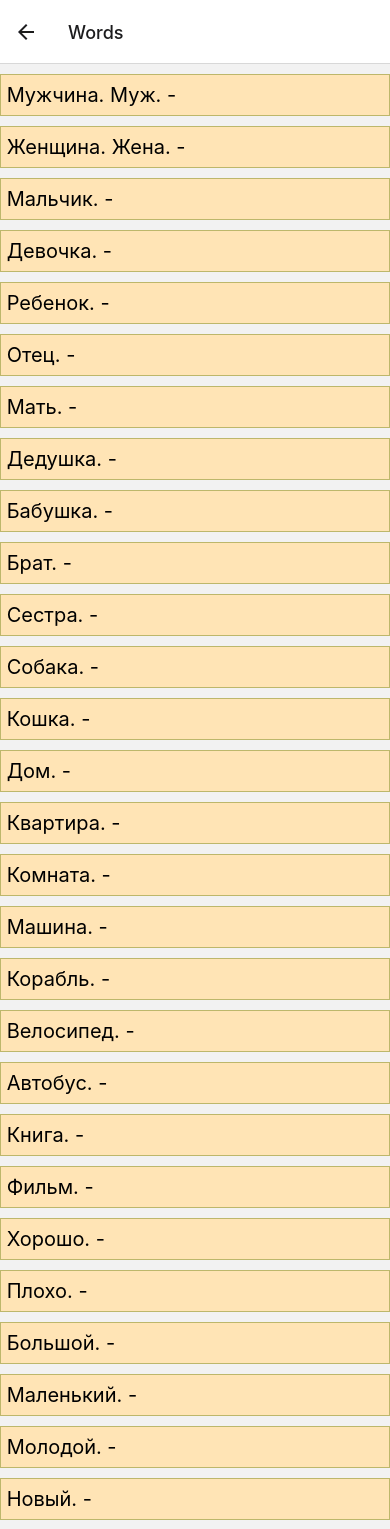
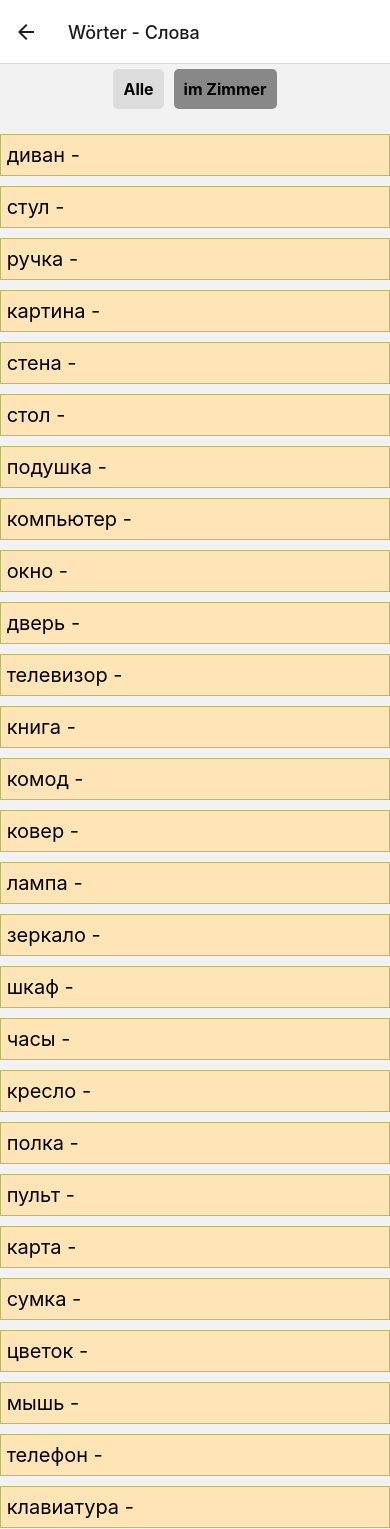
Before and after one commit to maxtish/Wochentage-App, a React Native app: screen /Words in a window 390 px wide. Shown: the top 1529 px of the page. Built offline with nearby package versions, Linux system fonts and the light colour scheme.

Commit message:
add arr room and fix navigator

```diff
--- a/constants.ts
+++ b/constants.ts
@@ -296,3 +296,53 @@ export const wordsData: IWord[] = [
   { rus: "Вы (ihr) любите танцевать", de: "Ihr mögt Musik" },
   { rus: "Они хотят купить машину", de: "Sie wollen ein Auto kaufen" },
 ];
+
+export const roomItems: IWord[] = [
+  { rus: "диван", de: "Das Sofa" },
+  { rus: "стул", de: "Der Stuhl" },
+  { rus: "ручка", de: "Der Stift" },
+  { rus: "картина", de: "Das Bild" },
+  { rus: "стена", de: "Die Wand" },
+  { rus: "стол", de: "Der Tisch" },
+  { rus: "подушка", de: "Das Kissen" },
+  { rus: "компьютер", de: "Der Computer" },
+  { rus: "окно", de: "Das Fenster" },
+  { rus: "дверь", de: "Die Tür" },
+  { rus: "телевизор", de: "Der Fernseher" },
+  { rus: "книга", de: "Das Buch" },
+  { rus: "комод", de: "Die Kommode" },
+  { rus: "ковер", de: "Der Teppich" },
+  { rus: "лампа", de: "Die Lampe" },
+  { rus: "зеркало", de: "Der Spiegel" },
+  { rus: "шкаф", de: "Der Schrank" },
+  { rus: "часы", de: "Die Uhr" },
+  { rus: "кресло", de: "Der Sessel" },
+  { rus: "полка", de: "Das Regal" },
+  { rus: "пульт", de: "Die Fernbedienung" },
+  { rus: "карта", de: "Die Karte" },
+  { rus: "сумка", de: "Die Tasche" },
+  { rus: "цветок", de: "Die Blume" },
+  { rus: "мышь", de: "Die Maus" },
+  { rus: "телефон", de: "Das Telefon" },
+  { rus: "клавиатура", de: "Die Tastatur" },
+  { rus: "чашка", de: "Die Tasse" },
+  { rus: "салфетка", de: "Die Serviette" },
+  { rus: "штора", de: "Der Vorhang" },
+  { rus: "поднос", de: "Das Tablett" },
+  { rus: "газета", de: "Die Zeitung" },
+  { rus: "ваза", de: "Die Vase" },
+  { rus: "горшок", de: "Der Topf" },
+  { rus: "микроволновая печь", de: "Die Mikrowelle" },
+  { rus: "холодильник", de: "Der Kühlschrank" },
+  { rus: "компакт-диск", de: "Die CD" },
+  { rus: "DVD-плеер", de: "Der DVD-Player" },
+  { rus: "кондиционер", de: "Die Klimaanlage" },
+  { rus: "плед", de: "Die Decke" },
+  { rus: "детская кроватка", de: "Das Kinderbett" },
+  { rus: "полотенце", de: "Das Handtuch" },
+  { rus: "занавеска", de: "Die Gardine" },
+  { rus: "стиральная машина", de: "Die Waschmaschine" },
+  { rus: "крючок", de: "Der Haken" },
+  { rus: "зеркало", de: "Der Spiegel" },
+  { rus: "вешалка", de: "Der Kleiderbügel" },
+];
--- a/src/components/Lesson.tsx
+++ b/src/components/Lesson.tsx
@@ -22,6 +22,7 @@ import {
 import { stateCounts } from "../store/reducers/count";
 import { TBazaArrayItem, TData, allData } from "../../constants";
 import { IButtonsState, IDataState } from "../store/reducers/data";
+import { useNavigation } from "@react-navigation/native";
 
 export interface IState {
   stateCounts: stateCounts;
@@ -39,6 +40,11 @@ export const Lesson: React.FC = () => {
   const stateButton = useSelector((state: IState) => state.stateData.button);
   const stateName = useSelector((state: IState) => state.stateData.name);
   const stateQueue = useSelector((state: IState) => state.stateData.queue);
+
+  const navigation = useNavigation(); // Инициализируем навигацию
+  const goBack = () => {
+    navigation.goBack(); // Функция для возврата на предыдущий экран
+  };
 
   // Создаем объект состояния для хранения цветов кнопок
   const [colorButtons, setColorButtons] = useState<Record<string, string>>({});
@@ -147,9 +153,13 @@ export const Lesson: React.FC = () => {
         <View style={styles.headerClose}>
           <Text>Счетчик:{count}</Text>
 
-          {Object.keys(stateBaza).length > 0 && (
+          {Object.keys(stateBaza).length > 0 ? (
             <Pressable onPress={() => closeLesson()} style={styles.closeButton}>
               <Text style={styles.closeText}>Закрыть урок</Text>
+            </Pressable>
+          ) : (
+            <Pressable onPress={() => goBack()} style={styles.closeButton}>
+              <Text style={styles.closeText}>Назад</Text>
             </Pressable>
           )}
         </View>
@@ -206,6 +216,7 @@ const styles = StyleSheet.create({
     width: "100%",
     flexDirection: "row",
     justifyContent: "space-between",
+    paddingHorizontal: 20,
   },
 
   headerLesson: {
--- a/src/components/Words.tsx
+++ b/src/components/Words.tsx
@@ -1,13 +1,43 @@
 import React, { useState } from "react";
 import { View, Text, Pressable, StyleSheet, FlatList } from "react-native";
-import { IWord, wordsData } from "../../constants";
+import { wordsData, roomItems, IWord } from "../../constants"; // Подключение ваших массивов
 
 export const Words: React.FC = () => {
   const [visibleItemId, setVisibleItemId] = useState<string | null>(null);
+  const [activeArray, setActiveArray] = useState(roomItems);
+  const [activeButton, setActiveButton] = useState("im Zimmer"); // Используем активную кнопку
+
+  const handleArrayChange = (arr: IWord[], buttonName: string) => {
+    setActiveArray(arr);
+    setActiveButton(buttonName);
+    setVisibleItemId(null);
+  };
 
   return (
+    <View>
+      <View style={styles.buttonContainer}>
+        <Pressable
+          style={[
+            styles.button,
+            activeButton === "Alle" && styles.activeButton,
+          ]}
+          onPress={() => handleArrayChange(wordsData, "Alle")}
+        >
+          <Text style={styles.buttonText}>Alle</Text>
+        </Pressable>
+        <Pressable
+          style={[
+            styles.button,
+            activeButton === "im Zimmer" && styles.activeButton,
+          ]}
+          onPress={() => handleArrayChange(roomItems, "im Zimmer")}
+        >
+          <Text style={styles.buttonText}>im Zimmer</Text>
+        </Pressable>
+      </View>
+
       <FlatList
-      data={wordsData}
+        data={activeArray}
         renderItem={({ item, index }) => (
           <View key={index}>
             <Pressable
@@ -19,7 +49,7 @@ export const Words: React.FC = () => {
                 style={[
                   styles.itemsDe,
                   styles.ButtonItemsDe,
-                visibleItemId === wordsData[index].rus &&
+                  visibleItemId === activeArray[index].rus &&
                     styles.pressablePressed,
                 ]}
               >
@@ -28,8 +58,9 @@ export const Words: React.FC = () => {
             </Pressable>
           </View>
         )}
-      keyExtractor={(item, index) => index.toString()}
+        keyExtractor={(_, index) => index.toString()}
       />
+    </View>
   );
 };
 
@@ -58,4 +89,22 @@ const styles = StyleSheet.create({
   pressablePressed: {
     opacity: 1,
   },
+  buttonContainer: {
+    flexDirection: "row",
+    justifyContent: "center",
+    marginBottom: 10,
+  },
+  button: {
+    backgroundColor: "#DCDCDC",
+    padding: 10,
+    margin: 5,
+    borderRadius: 5,
+  },
+  activeButton: {
+    backgroundColor: "#888",
+  },
+  buttonText: {
+    fontSize: 16,
+    fontWeight: "bold",
+  },
 });
--- a/src/screens/HomeScreen.tsx
+++ b/src/screens/HomeScreen.tsx
@@ -1,5 +1,5 @@
 import React from "react";
-import { View, Text, Button, StyleSheet } from "react-native";
+import { View, Text, Pressable, StyleSheet } from "react-native";
 import { RouteProp } from "@react-navigation/native";
 import { StackNavigationProp } from "@react-navigation/stack";
 import { RootStackParamList } from "../routes/AppNavigator";
@@ -13,19 +13,45 @@ interface HomeProps {
 }
 
 const HomeScreen: React.FC<HomeProps> = ({ navigation }) => {
+  React.useLayoutEffect(() => {
+    navigation.setOptions({
+      headerShown: false, // Убрать стандартный заголовок
+    });
+  }, [navigation]);
   return (
     <View style={styles.container}>
       <Text>Это главный экран</Text>
-      <Button title="Уроки" onPress={() => navigation.navigate("Lesson")} />
-      <Button title="Слова" onPress={() => navigation.navigate("Words")} />
+      <Pressable
+        style={styles.buttonsNavi}
+        onPress={() => navigation.navigate("Lesson")}
+      >
+        <Text style={styles.buttonsText}>Уроки</Text>
+      </Pressable>
+      <Pressable
+        style={styles.buttonsNavi}
+        onPress={() => navigation.navigate("Words")}
+      >
+        <Text style={styles.buttonsText}>Слова</Text>
+      </Pressable>
     </View>
   );
 };
 
 const styles = StyleSheet.create({
   container: {
+    paddingTop: 50,
     flex: 1,
     gap: 20,
+    alignItems: "center",
+  },
+  buttonsNavi: {
+    width: "50%",
+    backgroundColor: "#777",
+    borderRadius: 5,
+  },
+  buttonsText: {
+    textAlign: "center",
+    fontSize: 25,
   },
 });
 export default HomeScreen;
--- a/src/screens/LessonScreen.tsx
+++ b/src/screens/LessonScreen.tsx
@@ -3,7 +3,8 @@ import { RouteProp } from "@react-navigation/native";
 import { StackNavigationProp } from "@react-navigation/stack";
 
 import { RootStackParamList } from "../routes/AppNavigator";
-import { Lesson } from "../components/Lesson";
+import { IState, Lesson } from "../components/Lesson";
+import { useSelector } from "react-redux";
 
 type DetailsScreenRouteProp = RouteProp<RootStackParamList, "Lesson">;
 type DetailsScreenNavigationProp = StackNavigationProp<
@@ -17,6 +18,14 @@ interface ILessonScreen {
 }
 
 const LessonScreen: React.FC<ILessonScreen> = ({ navigation }) => {
+  const stateBaza = useSelector((state: IState) => state.stateData.baza);
+
+  React.useLayoutEffect(() => {
+    navigation.setOptions({
+      headerShown: false, // Убрать стандартный заголовок
+    });
+  }, [navigation]);
+
   return <Lesson />;
 };
 
--- a/src/screens/WordsScreen.tsx
+++ b/src/screens/WordsScreen.tsx
@@ -18,6 +18,11 @@ interface ILessonScreen {
 }
 
 const WordsScreen: React.FC<ILessonScreen> = ({ navigation }) => {
+  React.useLayoutEffect(() => {
+    navigation.setOptions({
+      title: "Wörter - Слова",
+    });
+  }, [navigation]);
   return <Words />;
 };
 
```
Lines whose indentation alone changed are shown as unchanged.
